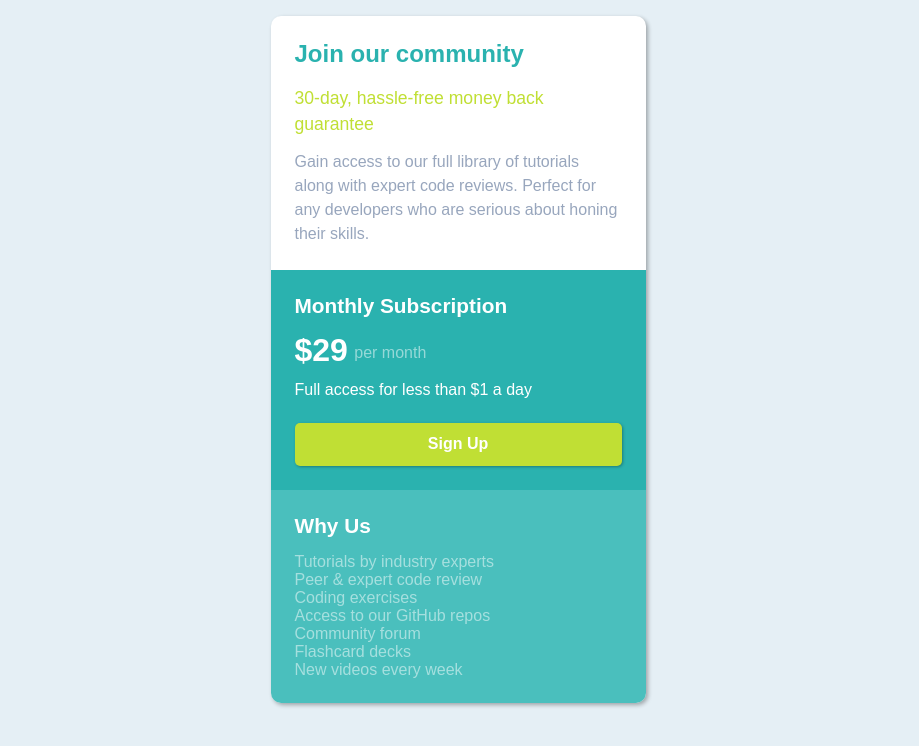
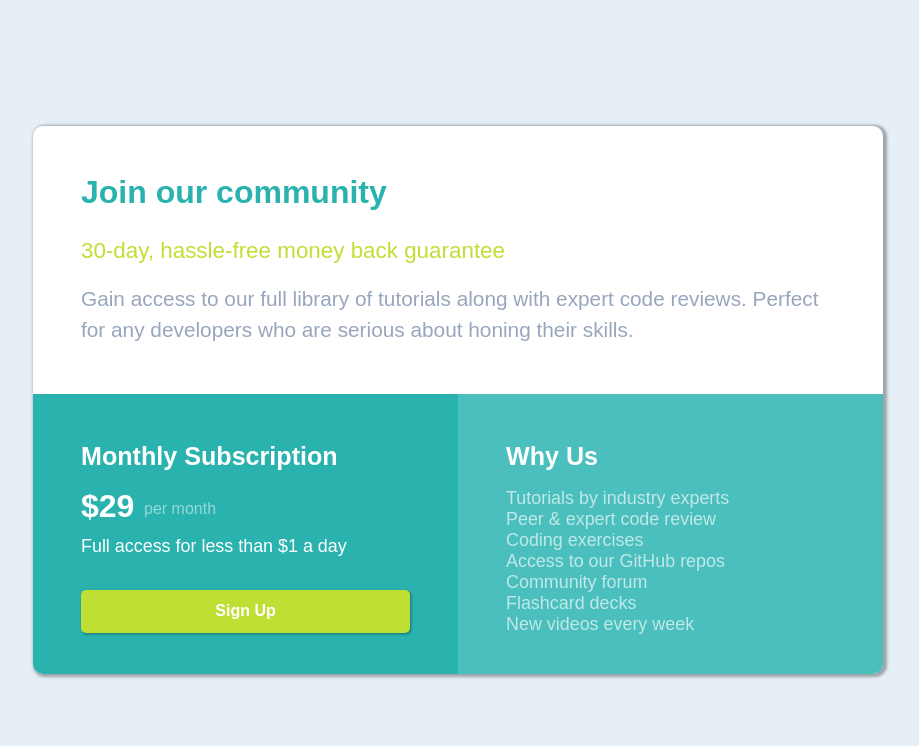
Before and after one commit to joaoVitor-amaro/project_price_grid, a plain HTML site: page index.html in a window 1280 px wide. Shown: the whole page, without its empty margins (182-1101 px from the left). Drawn offline with Linux system fonts and the light colour scheme.

Commit message:
Projeto finalizado

```diff
--- a/style/media.css
+++ b/style/media.css
@@ -7,7 +7,7 @@
     }
 
     div.container {
-        max-width: 700px;
+        max-width: 73.75em;
     }
 
     div.container section {
@@ -15,7 +15,7 @@
     }
 
     section.card_join_community {
-        height: 220px;
+        height: 13.75em;
     }
 
     section.card_join_community > article > h1.title_card_comunity {
@@ -32,7 +32,7 @@
 
     div.container_card {
         display: flex;
-        height: 250px;
+        height: 15.625em;
     }
 
     div.container_card > section.card_monthly_Subscription {
@@ -58,7 +58,6 @@
     }
 }
 
-
 @media screen and (min-width: 992px) and (max-width: 1200px) {
     body {
         display: flex;
@@ -67,7 +66,7 @@
     }
 
     div.container {
-        max-width: 800px;
+        max-width: 50em;
     }
 
     div.container section {
@@ -75,7 +74,7 @@
     }
 
     section.card_join_community {
-        height: 240px;
+        height: 15em;
     }
 
     section.card_join_community > article > h1.title_card_comunity {
@@ -92,7 +91,7 @@
 
     div.container_card {
         display: flex;
-        height: 280px;
+        height: 17.5em;
     }
 
     div.container_card > section.card_monthly_Subscription {
@@ -118,3 +117,62 @@
         font-size: 1.1em;
     }
 }
+
+
+@media screen and (min-width: 1200px) {
+    body {
+        display: flex;
+        justify-content: center;
+        align-items: center;
+    }
+
+    div.container {
+        max-width: 53.125em;
+    }
+
+    div.container section {
+        padding: 3em;
+    }
+
+    section.card_join_community > article > h1.title_card_comunity {
+        font-size: 2em;
+    }
+
+    section.card_join_community > article > p.card_text-guarantee {
+        font-size: 1.4em;
+    }
+
+    section.card_join_community article > p {
+        font-size: 1.3em;
+    }
+
+    div.container_card {
+        display: flex;
+        height: 17.5em;
+    }
+
+    div.container_card > section.card_monthly_Subscription {
+        width: 50%;
+    }
+
+    section.card_monthly_Subscription h2.title_card_Subscription {
+        font-size: 1.57em;
+    }
+
+    section.card_monthly_Subscription p.card__text_access {
+        font-size: 1.12em;
+        padding-bottom: 1.8em;
+    }
+
+    div.container_card > section.card_community_coding {
+        width: 50%;
+    }
+
+    section.card_community_coding h2.card_title_community_coding {
+        font-size: 1.57em;
+    }
+
+    section.card_community_coding p {
+        font-size: 1.12em;
+    }
+}
--- a/style/style.css
+++ b/style/style.css
@@ -21,7 +21,7 @@ div.container {
     background-color: white;
     border-radius: 10px;
     overflow: hidden;
-    box-shadow: 2px 2px 4px 0px rgba(0, 0, 0, 0.315);
+    box-shadow: 2px 1px 3px 2px rgba(0, 0, 0, 0.315);
 }
 
 div.container section {
@@ -70,8 +70,8 @@ section.card_monthly_Subscription div.container_plan_subscription > p.card-value
 }
 
 section.card_monthly_Subscription div.container_plan_subscription > span.card_planMonth {
-    line-height: 32px;
-    margin-left: 0.4em;
+    line-height: 2em;
+    margin-left: 0.6em;
     opacity: 50%;
 }
 
@@ -87,9 +87,9 @@ section.card_monthly_Subscription button.btn_sign {
     font-weight: bold;
     font-size: 1em;
     padding: 0.8em;
-    border-radius: 5px;
+    border-radius: 0.3125em;
     border: none;
-    box-shadow: 1px 1px 3px rgba(0, 0, 0, 0.301);
+    box-shadow: 0.0625em 0.0625em 0.1875em rgba(0, 0, 0, 0.404);
 }
 
 section.card_monthly_Subscription button.btn_sign:hover {
@@ -108,5 +108,5 @@ section.card_community_coding h2.card_title_community_coding {
 }
 
 section.card_community_coding p {
-    opacity: 50%;
+    opacity: 65%;
 }
```
Also changed, not shown: style.txt (deleted).
